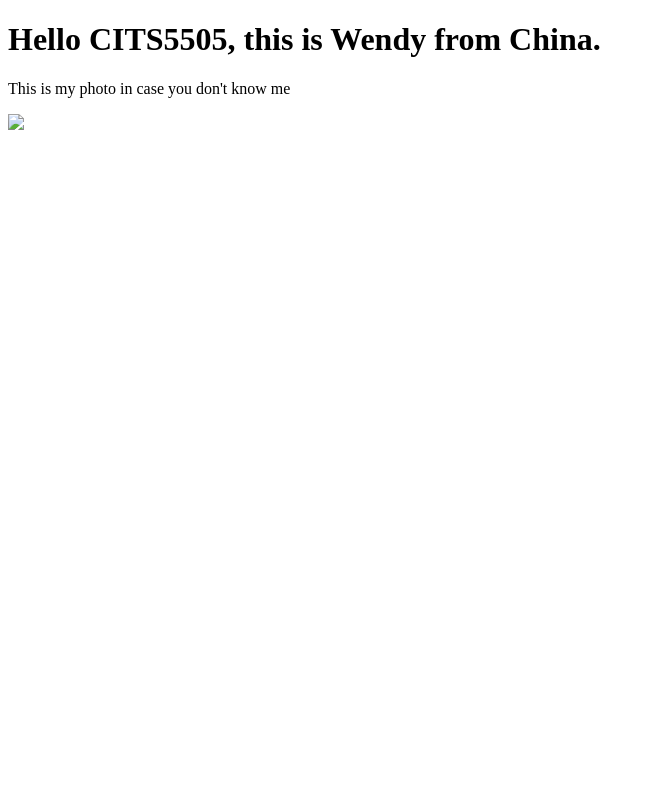
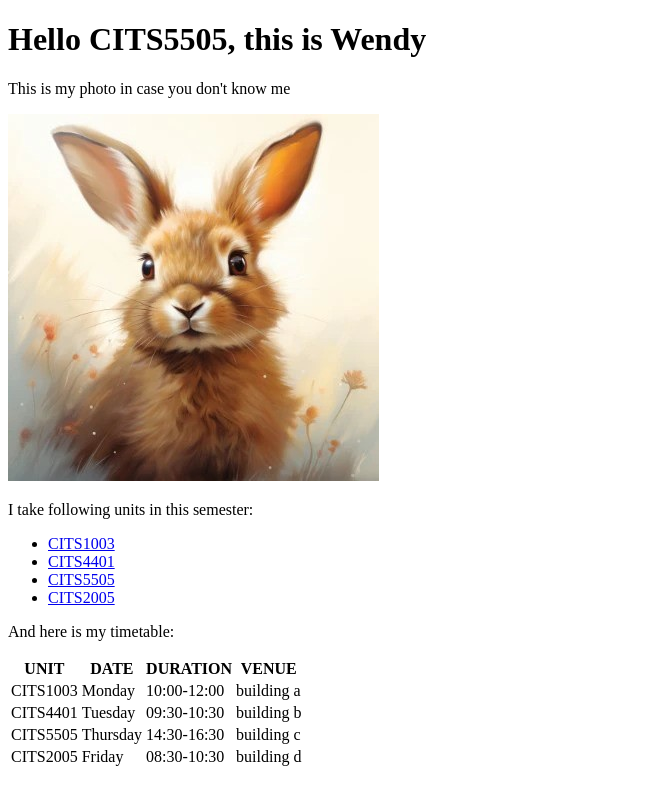
Before and after one commit to akikodesu/cits5505-lab, a plain HTML site: page hello world/index.html in a window 1280 px wide. Shown: the whole page, without its empty margins (0-655 px from the left). Drawn offline with Linux system fonts and the light colour scheme.

Commit message:
Add files via upload

```diff
--- a/hello world/index.html
+++ b/hello world/index.html
@@ -6,9 +6,49 @@
   <title>Wendy's Page</title>
 </head>
 <body>
-  <h1>Hello CITS5505, this is Wendy from China.</h1>
+  <h1>Hello CITS5505, this is Wendy</h1>
   <p>This is my photo in case you don't know me</p>
-  <img src="/Users/akiko/Desktop/hello world/img" />
+  <img src="https://github.com/akikodesu/cits5505-lab/blob/main/hello%20world/img/avatar.jpg?raw=true" />
+  <p>I take following units in this semester:</p>
+  <ul>
+    <li><a href="https://handbooks.uwa.edu.au/unitdetails?code=CITS1003">CITS1003</a></li>
+    <li><a href="https://handbooks.uwa.edu.au/unitdetails?code=CITS4401">CITS4401</a></li>
+    <li><a href="https://handbooks.uwa.edu.au/unitdetails?code=CITS5505">CITS5505</a></li>
+    <li><a href="https://handbooks.uwa.edu.au/unitdetails?code=CITS2005">CITS2005</a></li>
+  </ul>
+  <p>And here is my timetable:</p>
+  <table>
+    <tr>
+      <th>UNIT</th>
+      <th>DATE</th>
+      <th>DURATION</th>
+      <th>VENUE</th>
+    </tr>
+    <tr>
+      <td>CITS1003</td>
+      <td>Monday</td>
+      <td>10:00-12:00</td>
+      <td>building a</td>
+    </tr>
+    <tr>
+      <td>CITS4401</td>
+      <td>Tuesday</td>
+      <td>09:30-10:30</td>
+      <td>building b</td>
+    </tr>
+    <tr>
+      <td>CITS5505</td>
+      <td>Thursday</td>
+      <td>14:30-16:30</td>
+      <td>building c</td>
+    </tr>
+    <tr>
+      <td>CITS2005</td>
+      <td>Friday</td>
+      <td>08:30-10:30</td>
+      <td>building d</td>
+    </tr>
+  </table>
 
 </body>
 </html>
```
